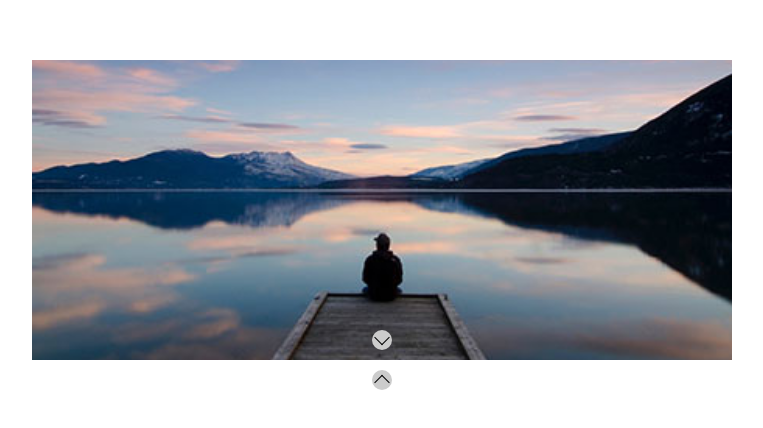
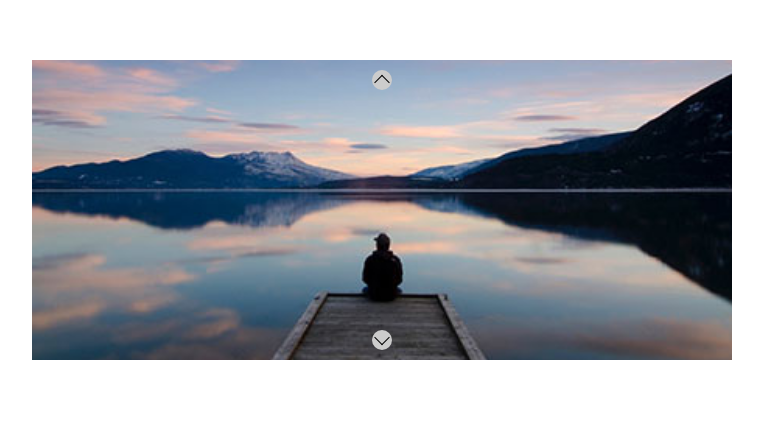
Before and after one commit to MatteoSanson/js-array-carousel, a plain HTML site: page versione-base/index.html in a window 1280 px wide. Shown: the part 190-618 px from the top of the page, without its empty margins (158-921 px from the left). Drawn offline with Linux system fonts and the light colour scheme.

Commit message:
feat: milestone1

```diff
--- a/versione-base/css/style.css
+++ b/versione-base/css/style.css
@@ -47,6 +47,10 @@
     z-index: 999;
 }
 
+.prev {
+    top: 0;
+}
+
 .next {
     bottom: 0;
 }
--- a/versione-base/index.html
+++ b/versione-base/index.html
@@ -10,9 +10,6 @@
   <body>
     <div class="container">
       <div class="items">
-        <div class="item active">
-          <img src="./img/01.jpg" alt="" />
-        </div>
 
         <div class="prev"></div>
         <div class="next"></div>
--- a/versione-base/js/main.js
+++ b/versione-base/js/main.js
@@ -0,0 +1,35 @@
+/* <div class="container">
+      <div class="items">
+        <div class="item active">
+          <img src="./img/01.jpg" alt="" />
+        </div>
+
+        <div class="prev"></div>
+        <div class="next"></div>
+      </div>
+    </div>  */
+
+'use strict'
+// 1) Creo un array di immagini.
+const images = [`01.jpg`,`02.jpg`,`03.jpg`,`04.jpg`,`05.jpg`];
+// 2) Per ogni elemento immagine voglio inserirlo nel codice html.
+const items = document.querySelector(`.items`);
+// variabile immagine che vedo in questo momento
+let immagineCorrente = 0;
+
+for (let i = 0; i < images.length; i++){
+    // creo il mio item div con classe item
+    const item = document.createElement(`div`);
+    item.classList.add(`item`);
+
+    // 3) Aggiungo la classe "attiva" al `<div>` sull'immagine corrente.
+    if (i === immagineCorrente){
+        item.classList.add(`active`);
+    }
+    //creo la mia immagine
+    const img = document.createElement(`img`);
+    img.src = `img/${images[i]}`;
+
+    item.append(img);
+    items.append(item);
+}
```
